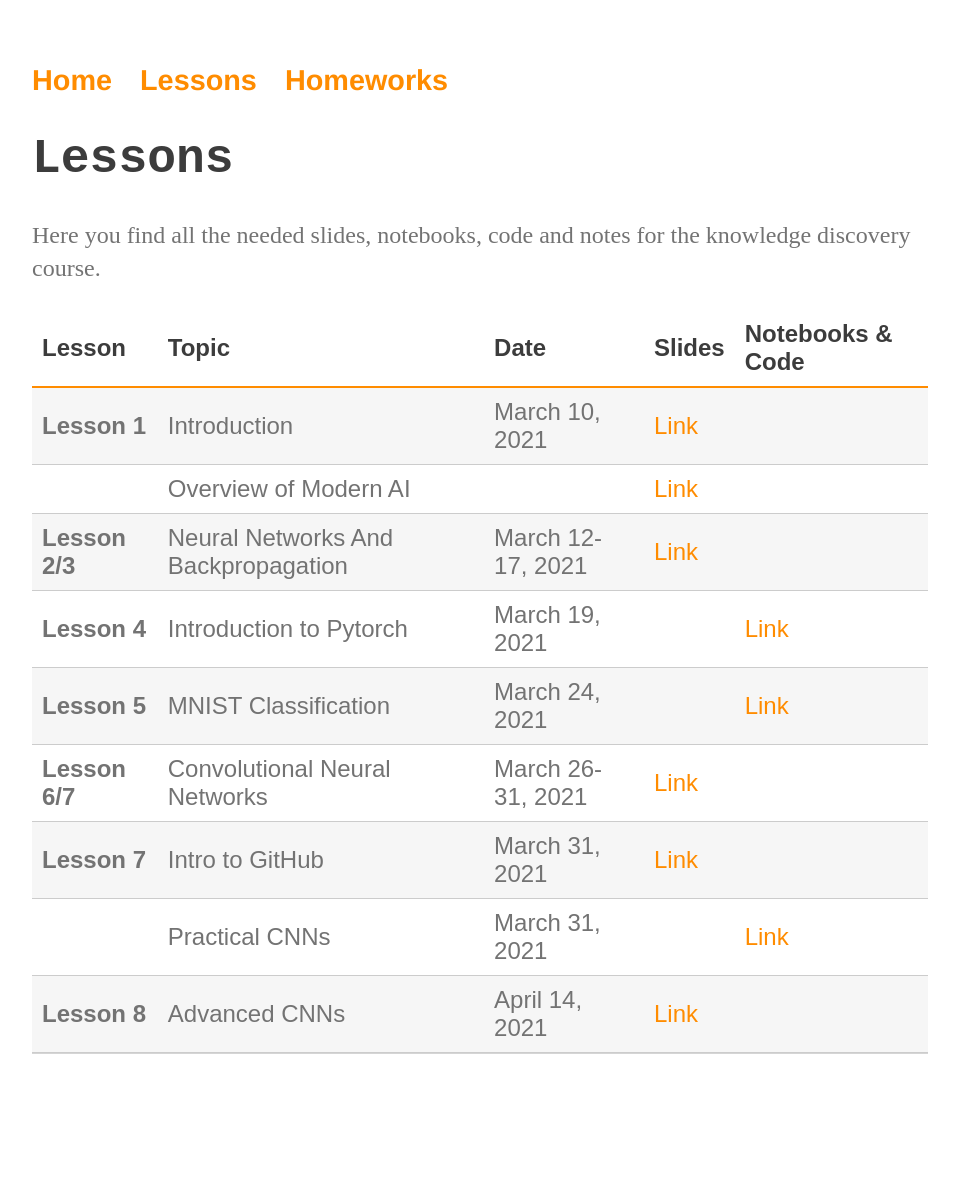
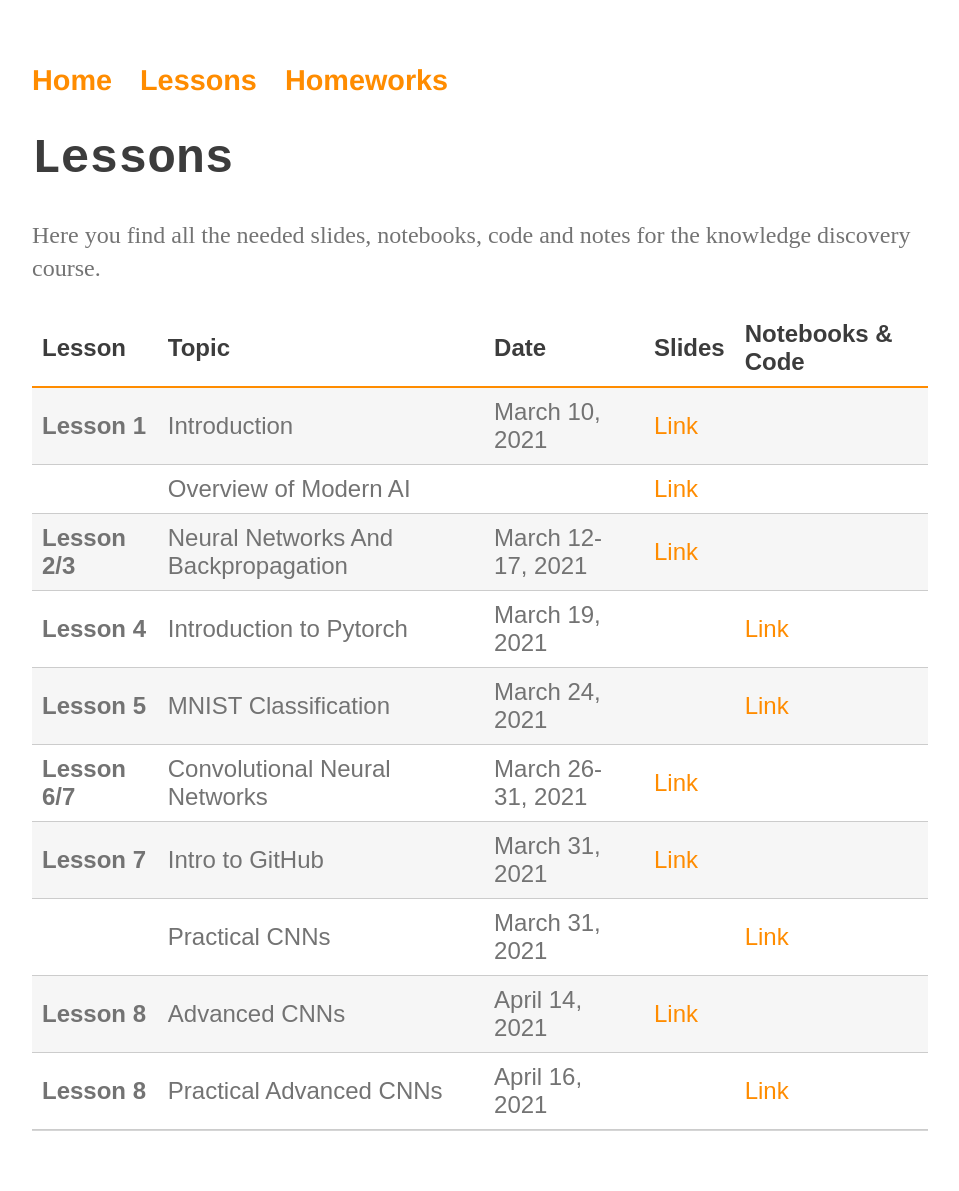
Before and after one commit to perceivelab/knowledge-discovery-course, a Jekyll site: the page built from lezioni.md, in a window 1280 px wide. Shown: the whole page, without its empty margins (160-1119 px from the left). Built offline with Jekyll 4.4.1, drawn with Linux system fonts in a browser that asks for light colours; our own code applies the rules of GitHub Pages for plain Markdown files; before the commit the page ends 1114 px from its top, so only the background shows below that.

Commit message:
Update lezioni.md

```diff
--- a/lezioni.md
+++ b/lezioni.md
@@ -13,5 +13,7 @@ Here you find all the needed slides, notebooks, code and notes for the knowledge
 | **Lesson 7** | Intro to GitHub | March 31, 2021 | [Link](https://drive.google.com/file/d/16NZEy-1Uo_gZGW-5ooNRh7EU6w-JA9vD/view?usp=sharing) |  |
 |  | Practical CNNs | March 31, 2021 | | [Link](https://colab.research.google.com/drive/1a56IU6YCnca-Gv7KMwathvM9nF11XUdm?usp=sharing) |
 | **Lesson 8** | Advanced CNNs | April 14, 2021 | [Link](https://drive.google.com/file/d/1zvlK748T4qdn9dZu_Swrf38JQXL_uPkr/view?usp=sharing) |  |
+| **Lesson 8** | Practical Advanced CNNs | April 16, 2021 | | [Link](https://colab.research.google.com/drive/1JsOgLbvp3XqXl5o56aVXZj04VqKt1K0j) |
+
 
 [404]: /knowledge-discovery-course/fallback
```
